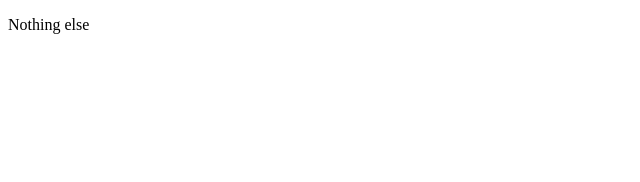
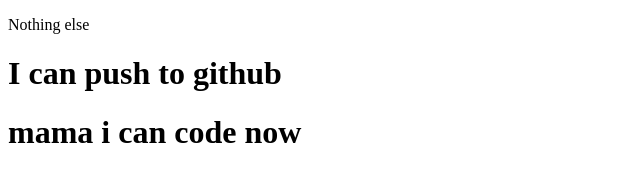
Before and after one commit to Sajid090/my-third-repo, a plain HTML site: page index.html in a window 1280 px wide. Shown: the whole page, without its empty margins (0-640 px from the left). Drawn offline with Linux system fonts and the light colour scheme.

Commit message:
Added header

```diff
--- a/index.html
+++ b/index.html
@@ -8,5 +8,7 @@
 </head>
 <body>
     <p>Nothing else</p>
+    <h1>I can push to github</h1>
+    <h1>mama i can code now</h1>
 </body>
 </html>
```
